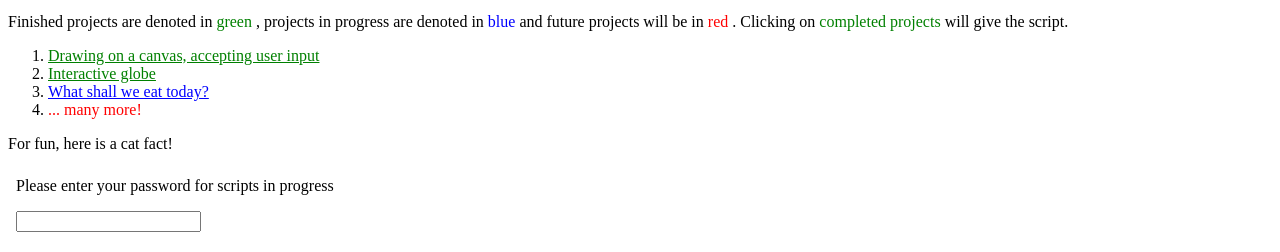
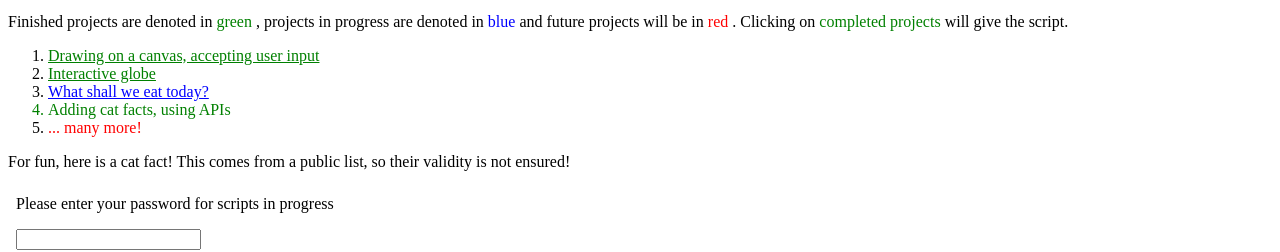
Before and after one commit to GregCollab/Gregcollab.github.io, a plain HTML site: page index.html in a window 1280 px wide. Shown: the part 238-490 px from the top of the page. Drawn offline with Linux system fonts and the light colour scheme; no server answers.

Commit message:
Added a warning

```diff
--- a/index.html
+++ b/index.html
@@ -32,9 +32,10 @@
     <li><a href="script1.html" class="Completed"> Drawing on a canvas, accepting user input </a> </li>
     <li> <a href="GlobeP.html" class="Completed"> Interactive globe</a></li>
     <li> <a href="RandomResto.html" class="InProgress"> What shall we eat today? </a></li>
+    <li class = "Completed"> Adding cat facts, using APIs</li>
     <li> <span class="future"> ... many more! </span></li>
     </ol>
-    <p> For fun, here is a cat fact!</p>
+    <p> For fun, here is a cat fact! This comes from a public list, so their validity is not ensured!</p>
     <div id = "CatFact"></div>
     <iframe src="script2.html" height=600 width=1200 frameBorder="0"></iframe>
     <script>
```
